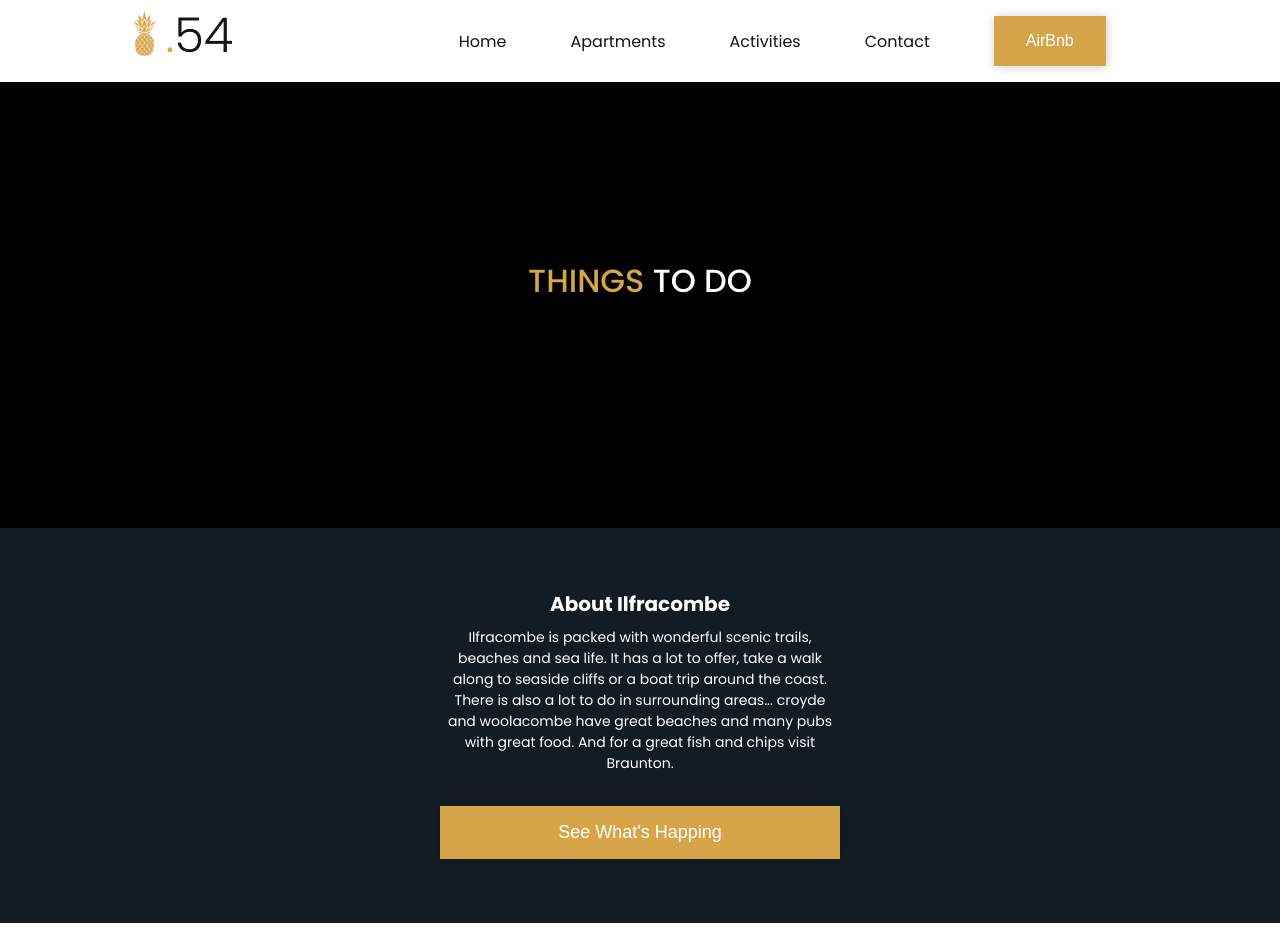
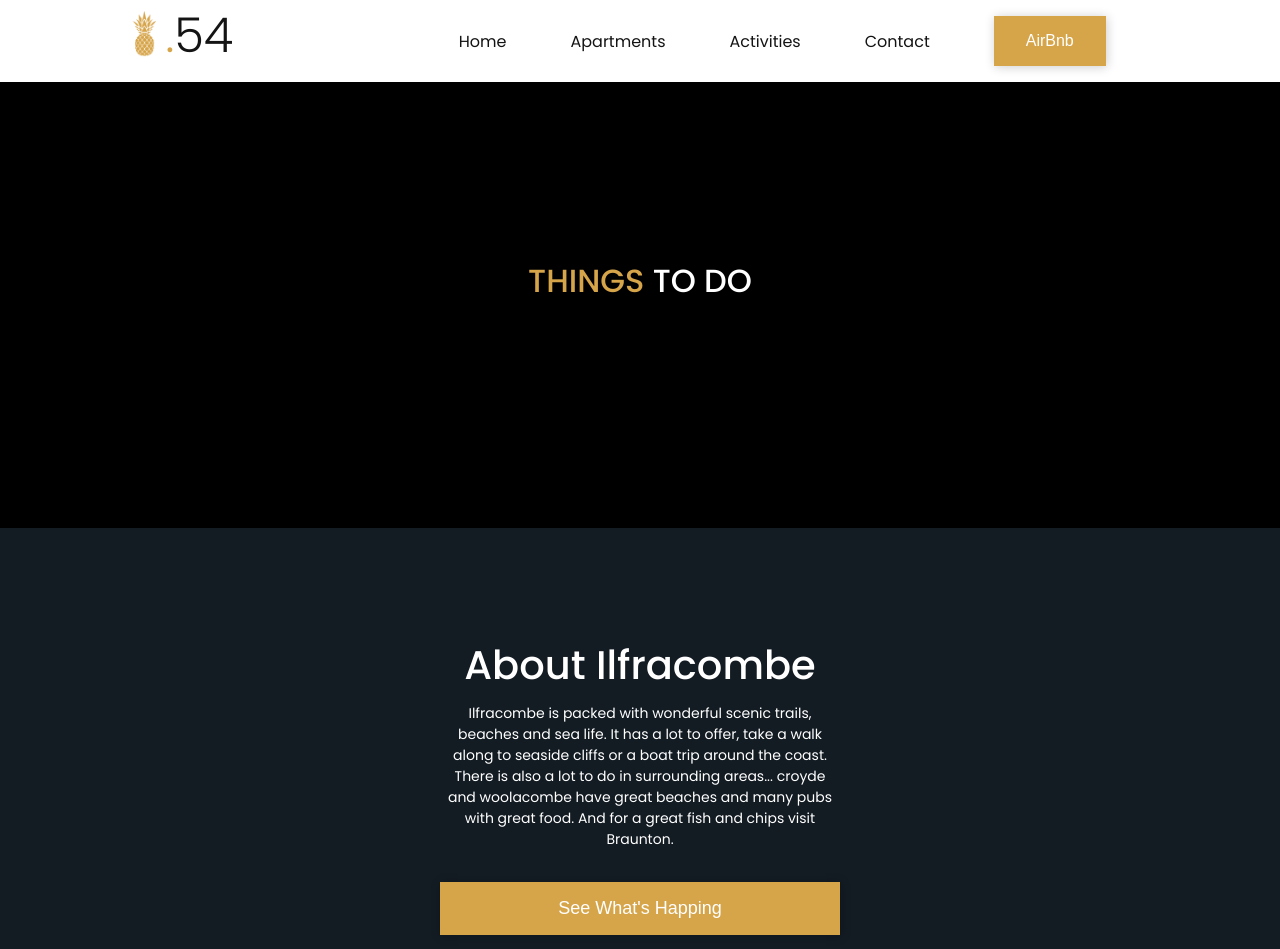
Before and after one commit to MarcusThorne/ilfracombe-54-react, a React (Create React App) app: page /activities in a window 1280 px wide. Shown: the top 949 px of the page. Built offline with nearby package versions, Linux system fonts and the light colour scheme.

Commit message:
style sorted

```diff
--- a/src/components/Availability.js
+++ b/src/components/Availability.js
@@ -68,7 +68,6 @@ function Availability({ color, backgroundHoverColor, iconColor }) {
 
         <Button id="availabilitySubmit" padding="1rem 4rem" fontSize="18px" style={{borderRadius: "4px", maxWidth: "30rem", margin: "0 auto"}}>Search</Button>
       </AvailabilityForm>
-      {/* <Button style={{borderRadius: "10px", display:"flex", justifyContent:"center", alignItems: "center"}} color={color} backgroundHoverColor={backgroundHoverColor} onClick={() => setShow(show = !show)}>{ show ? "Hide" : "Show" }<AiOutlineDown style={{fontSize: "20px", marginLeft: "1rem"}} /></Button> */}
     </AvailabilityWrap>
   )
 }
--- a/src/components/Carousel.js
+++ b/src/components/Carousel.js
@@ -5,7 +5,7 @@ import ApartmentTwoImages from '../img/components/ApartmentTwoImages'
 import ApartmentThreeImages from '../img/components/ApartmentThreeImages'
 import { Image, Title, Icon, CarouselWrap } from '../styles/Carousel.style'
 
-function Carousel({title, floor, width, margin, subTitle, respond=true, slides=4, fontSize}) {
+function Carousel({title, floor, width, margin, subTitle, respond=true, slides=4, fontSize, marginTop}) {
   const responsive = () => {
     var settings = [
       {
@@ -67,7 +67,7 @@ function Carousel({title, floor, width, margin, subTitle, respond=true, slides=4
     }
 
     return (
-        <CarouselWrap width={width} margin={margin} >
+        <CarouselWrap width={width} margin={margin} marginTop={marginTop} >
             <Title fontSize={fontSize}>
                 <div style={{display: "flex", flexDirection: "column"}}>
                     <h1>{title}</h1>
--- a/src/components/Info.js
+++ b/src/components/Info.js
@@ -1,10 +1,11 @@
-import { InfoWrap, GridItem } from "../styles/Info.style"
+import { InfoWrap, GridItem, InfoTitle } from "../styles/Info.style"
 import hygieneImg from '../img/hygiene.jpg'
 import cautionImg from '../img/caution.jpg'
 import limitImg from '../img/limit.jpg'
 import { Button } from "../styles/Button.style"
+import Availability from "./Availability"
 
-function Info({title, subTitle, image, button}) {
+function Info({infoTitle, title, subTitle, image, button, availability, color, backgroundColor, iconColor, display, flexDirection, itemTitle, responsiveItemTitle}) {
     const Hygiene = [
     {
       title: "Precautions",
@@ -22,16 +23,18 @@ function Info({title, subTitle, image, button}) {
   ]
 
     return (
-      <InfoWrap display="grid">
+        <>
+            <InfoTitle display={availability ? "none" : "flex"}>{infoTitle}</InfoTitle>
+            <InfoWrap display={display} flexDirection={flexDirection} >
                 {image ?
                     Hygiene.map(h =>
-          <GridItem >
+                        <GridItem itemTitle={itemTitle} responsiveItemTitle={responsiveItemTitle}>
                             <img src={h.img} alt={h.title} />
                             <h1>{h.title}</h1>
                             <p>{h.description}</p>
                         </GridItem>
                     ) :
-        <GridItem>
+                    <GridItem itemTitle={itemTitle} responsiveItemTitle={responsiveItemTitle}>
                         <h1>{title}</h1>
                         <p>{subTitle}</p>
                         {button &&
@@ -39,7 +42,11 @@ function Info({title, subTitle, image, button}) {
                         }
                     </GridItem>
                 }
+                {availability &&
+                    <Availability color={color} backgroundColor={backgroundColor} iconColor={iconColor} />
+                }
             </InfoWrap>
+        </>
     )
 }
 
--- a/src/pages/Apartment.js
+++ b/src/pages/Apartment.js
@@ -8,9 +8,8 @@ function Apartment() {
     return (
         <div>
         <Parallax height="100vh" img={img} title="Apartments" laptopTop="20%" desktopTop="20%" responsiveWidth="80%" ></Parallax>
-      <Info title="Perfectly combined comfort" subTitle="We've turned this beautiful space into 3 spacious apartments. The rooms are fresh and spacious. A perfect location to explore the beautiful North Devon coast and countryside. Get in touch if you'd like to talk about renting all 3!" image={false}>
+            <Info title={<><span>Perfectly</span> combined comfort</>} subTitle="We've turned this beautiful space into 3 spacious apartments. The rooms are fresh and spacious. A perfect location to explore the beautiful North Devon coast and countryside. Get in touch if you'd like to talk about renting all 3!" availability={true} image={false} color="rgb(19, 27, 35)" backgroundHoverColor="rgb(44, 50, 56)" iconColor="black" display="flex" flexDirection="column">
         </Info>
-      <Availability color="rgb(19, 27, 35)" backgroundHoverColor="rgb(44, 50, 56)" />
         <Apartments />
         </div>
     )
--- a/src/pages/Home.js
+++ b/src/pages/Home.js
@@ -1,23 +1,22 @@
 import Parallax from '../components/Parallax'
-import Availability from '../components/Availability'
 import Carousel from '../components/Carousel'
 import Testimonials from '../components/Testimonials'
 import Info from '../components/Info'
 import Header from '../img/ilfracombeBuildings.png'
 import About from '../img/ilfracombe.png'
+import { NavLink } from '../styles/Navbar.style'
 
 function Home() {
     return (
         <>
         <Parallax height="100vh" tabletHeight="10vh" img={Header} home={true}
-        title="Ilfracombe No. 54" subTitle="Three Holiday Apartments" desktopTop="10%" />
-      <Info title="ABOUT US" subTitle="We're passionate about Ilfracombe and the surrounding area. We love promoting the many thing happening in North Devon. Take a look at the activites page to find out more." image={false}>
+        title="Ilfracombe No. 54" subTitle="Three Holiday Apartments" desktopTop="-10%" />
+            <Info title={<><span>A</span>BOUT US</>} subTitle={<>We're passionate about Ilfracombe and the surrounding area. We love promoting the many thing happening in North Devon. Take a look at the   <a href="/activities">activities</a> page to find out more."</>} availability={true} image={false} color="rgb(19, 27, 35)" backgroundHoverColor="rgb(44, 50, 56)" iconColor="black" display="flex" flexDirection="column">
         </Info>
-      <Availability color="rgb(19, 27, 35)" backgroundHoverColor="rgb(44, 50, 56)" iconColor="black" />
-      <Carousel title="Apartments" margin="0" subTitle="View Our Gallery!" />
-      <Parallax height="100%" img={About} about={true} title="Accomplishments" bottom="22rem" laptopTop="-35%" speed={0.2} />
+        <Carousel title="Apartments" margin="0" subTitle="View Our Gallery!" marginTop="10rem" />
+        <Parallax height="100%" img={About} about={true} title="Accomplishments" bottom="10rem" laptopTop="-20%" speed={0.1} />
         <Testimonials />
-      <Info image={true} />
+            <Info image={true} display="grid" infoTitle={<><span>S</span>taying Safe</>} itemTitle="30px" responsiveItemTitle="32px" />
         </>
     )
 }
--- a/src/styles/Apartments.style.js
+++ b/src/styles/Apartments.style.js
@@ -9,7 +9,6 @@ export const ApartmentWrap = styled.div`
   margin: 0 auto;
   max-width: 25rem;
   overflow: hidden;
-  height: 53rem;
   display: flex;
   flex-direction: column;
   justify-content: space-between;
@@ -24,6 +23,8 @@ export const ApartmentWrap = styled.div`
 `
 
 export const ApartmentsWrap = styled.div`
+margin-top: 10rem;
+
   @media(min-width: 980px) {
     display: grid;
     grid-template-columns: 1fr 1fr;
--- a/src/styles/Availability.style.js
+++ b/src/styles/Availability.style.js
@@ -11,9 +11,11 @@ export const AvailabilityWrap = styled.div`
     box-shadow: 1px 1px 10px rgba(0,0,0,0.2);
     border-radius: 8px;
     margin: 0 auto;
-  margin-bottom: 2rem;
+    margin-bottom: -10rem;
     width: 95%;
     margin-top: 2rem;
+    background-color: white;
+    color: black;
 
     @media(min-width: 768px) {
         flex-direction: row;
@@ -62,6 +64,7 @@ export const CheckIn = styled.div`
     align-items: center;
     justify-content: space-between;
     border-radius: 4px;
+    width: 100%;
 `
 
 export const Op = styled.div`
@@ -105,6 +108,10 @@ export const Option = styled.div`
         background-color: white;
         border: none;
     }
+
+    @media(min-width: 768px) {
+        margin: auto 1rem;
+    }
 `
 
 export const Icon = styled(FaAirbnb)`
--- a/src/styles/Carousel.style.js
+++ b/src/styles/Carousel.style.js
@@ -49,6 +49,7 @@ export const CarouselWrap = styled.div`
     width: ${props => props.width};
     margin: ${props => props.margin};
     overflow: hidden;
+    margin-top: ${props => props.marginTop};
 `
 
 Icon.defaultProps = {
--- a/src/styles/Info.style.js
+++ b/src/styles/Info.style.js
@@ -5,25 +5,41 @@ export const InfoWrap = styled.div`
     color: white;
     text-align: center;
     padding: 2rem;
+    margin-bottom: 2rem;
 
     @media(min-width: 768px){
         display: ${props => props.display};
         grid-template-columns: 1fr 1fr;
+        flex-direction: column;
         justify-content: center;
         align-items: center;
     }
 
     @media(min-width: 1024px){
         display: flex;
+        flex-direction: ${props => props.flexDirection};
     }
 `
 
 export const GridItem = styled.div`
     margin: 4rem 0;
 
+    a {
+        color: #D6A449;
+    }
+
     h1 {
-        font-size: 20px;
+        font-size: ${props => props.itemTitle};
         margin-bottom: -0.5rem;
+        font-weight: 500;
+
+        span {
+            color: #D6A449;
+        }
+
+        @media(min-width: 425px) {
+            font-size:  ${props => props.responsiveItemTitle};
+        }
     }
 
     p {
@@ -53,6 +69,32 @@ export const GridItem = styled.div`
     }
 `
 
+export const InfoTitle = styled.h1`
+    width: 100%;
+    background-color: #131B23;
+    margin: 0;
+    color: white;
+    padding-top: 2rem;
+    font-weight: 500;
+    font-size: 38px;
+    display: ${props => props.display};
+    justify-content: center;
+
+    span {
+        color: #D6A449;
+    }
+`
+
 InfoWrap.defaultProps = {
-    display: "flex"
+    display: "flex",
+    flexDirection: "row"
 }
+
+InfoTitle.defaultProps = {
+    display: "none"
+}
+
+GridItem.defaultProps = {
+    itemTitle: "38px",
+    responsiveItemTitle: "40px"
+}
```
Lines whose indentation alone changed are shown as unchanged.
